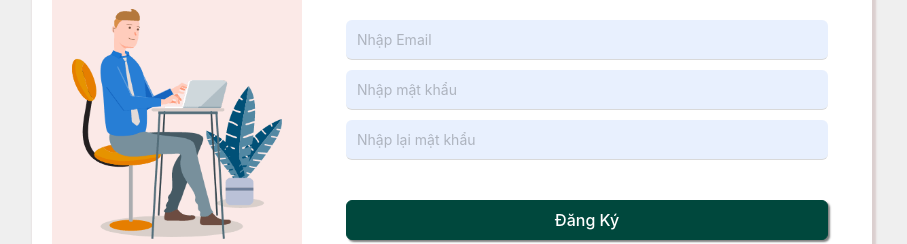
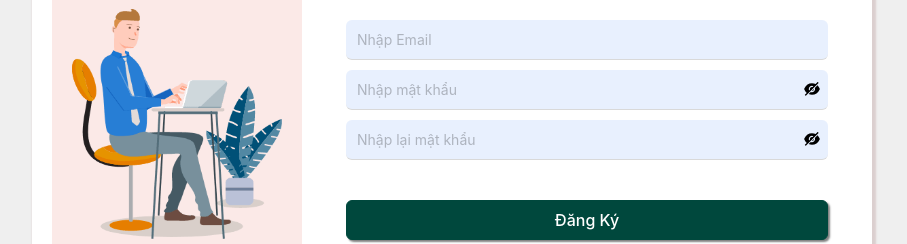
Before and after one commit to linhtiendev/ecommerce-mern, a React (Create React App) app: page /sign-up in a window 1280 px wide. Shown: the part 276-520 px from the top of the page, without its empty margins (188-1095 px from the left). Built offline with nearby package versions, Linux system fonts and the light colour scheme.

Commit message:
fix show hide icon

```diff
--- a/src/pages/SignInPage/SignInPage.jsx
+++ b/src/pages/SignInPage/SignInPage.jsx
@@ -1,11 +1,18 @@
-import React from 'react'
+import React, { useState } from 'react'
 import { WrapperContainerLeft, WrapperContainerRight, WrapperTextBlue } from './style'
 import InputForm from '../../components/InputForm/InputForm'
 import ButtonComponent from '../../components/ButtonComponent/ButtonComponent'
 import { Image } from 'antd'
 import imgLogin from '../../assets/images/imgtitle/login-bg.png'
 
+import {
+  EyeFilled,
+  EyeInvisibleFilled
+} from '@ant-design/icons';
+
 const SignInPage = () => {
+  const [ isShowPassword, setIsShowPassword] = useState(false)
+
   return (
     <div style={{
       display: 'flex',
@@ -36,7 +43,22 @@ const SignInPage = () => {
             </div>
             <p style={{ marginBottom: '50px' }}>Đăng nhập hoặc tạo tài khoản</p>
             <InputForm  style={{ marginBottom: '10px' }} placeholder="Nhập Email"/>
-            <InputForm placeholder="Nhập mật khẩu" />
+            <div style={{ position: 'relative' }}>
+              <span
+                style={{
+                  zIndex: '10',
+                  position: 'absolute',
+                  top: '11px',
+                  right: '8px'
+                }}>
+                  {
+                    isShowPassword
+                      ? (<EyeFilled />)
+                      : (<EyeInvisibleFilled />)
+                  }
+              </span>
+              <InputForm placeholder="Nhập mật khẩu" type={ isShowPassword ? 'text' : 'password' } />
+            </div>
             <ButtonComponent
               textButton='Đăng nhập'
               type='outline'
--- a/src/pages/SignInPage/style.js
+++ b/src/pages/SignInPage/style.js
@@ -17,4 +17,5 @@ export const WrapperContainerRight = styled.div`
 export const WrapperTextBlue = styled.span`
     color: rgb(13, 92, 182);
     font-size: 15px;
+    cursor: pointer;
 `;
--- a/src/pages/SignUpPage/SignUpPage.jsx
+++ b/src/pages/SignUpPage/SignUpPage.jsx
@@ -1,12 +1,18 @@
-import React from 'react'
+import React, { useState } from 'react'
 import { WrapperContainerLeft, WrapperContainerRight, WrapperTextBlue } from './style'
 import { Image } from 'antd'
 import InputForm from '../../components/InputForm/InputForm'
 import ButtonComponent from '../../components/ButtonComponent/ButtonComponent'
 import imgLogin from '../../assets/images/imgtitle/login-bg.png'
-
+import {
+  EyeFilled,
+  EyeInvisibleFilled
+} from '@ant-design/icons';
 
 const SignUpPage = () => {
+  const [ isShowPassword, setIsShowPassword] = useState(false)
+  const [ isShowConfirmPassword, setIsShowConfirmPassword] = useState(false)
+
   return (
     <div style={{
       display: 'flex',
@@ -37,8 +43,45 @@ const SignUpPage = () => {
             </div>
             <p style={{ marginBottom: '50px' }}>Đăng ký tài khoản</p>
             <InputForm  style={{ marginBottom: '10px' }} placeholder="Nhập Email"/>
-            <InputForm placeholder="Nhập mật khẩu" style={{ marginBottom: '10px' }}/>
-            <InputForm placeholder="Nhập lại mật khẩu" />
+            <div style={{ position: 'relative' }}>
+              <span
+                style={{
+                  zIndex: '10',
+                  position: 'absolute',
+                  top: '11px',
+                  right: '8px'
+                }}>
+                  {
+                    isShowPassword
+                      ? (<EyeFilled />)
+                      : (<EyeInvisibleFilled />)
+                  }
+              </span>
+              <InputForm
+                placeholder="Nhập mật khẩu"
+                  type={ isShowPassword ? 'text' : 'password' }
+                  style={{ marginBottom: '10px' }}
+                />
+            </div>
+            <div style={{ position: 'relative' }}>
+              <span
+                style={{
+                  zIndex: '10',
+                  position: 'absolute',
+                  top: '11px',
+                  right: '8px'
+                }}>
+                  {
+                    isShowConfirmPassword
+                      ? (<EyeFilled />)
+                      : (<EyeInvisibleFilled />)
+                  }
+              </span>
+              <InputForm
+                placeholder="Nhập lại mật khẩu"
+                type={ isShowConfirmPassword ? 'text' : 'password' }
+              />
+            </div>
             <ButtonComponent
               textButton='Đăng Ký'
               type='outline'
--- a/src/pages/SignUpPage/style.js
+++ b/src/pages/SignUpPage/style.js
@@ -17,4 +17,5 @@ export const WrapperContainerRight = styled.div`
 export const WrapperTextBlue = styled.span`
     color: rgb(13, 92, 182);
     font-size: 15px;
+    cursor: pointer;
 `;
```
